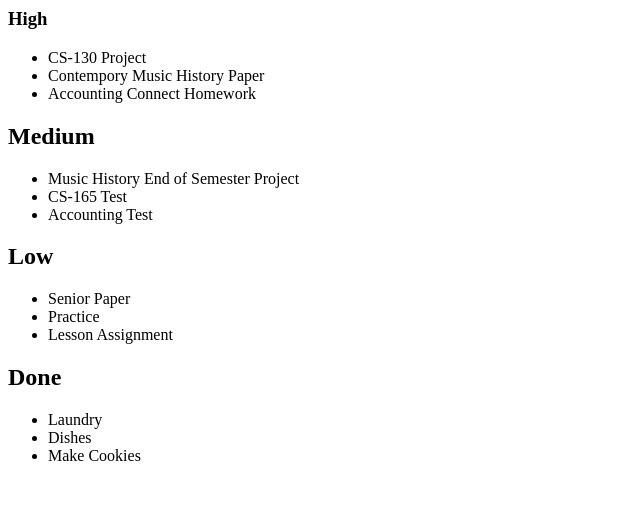
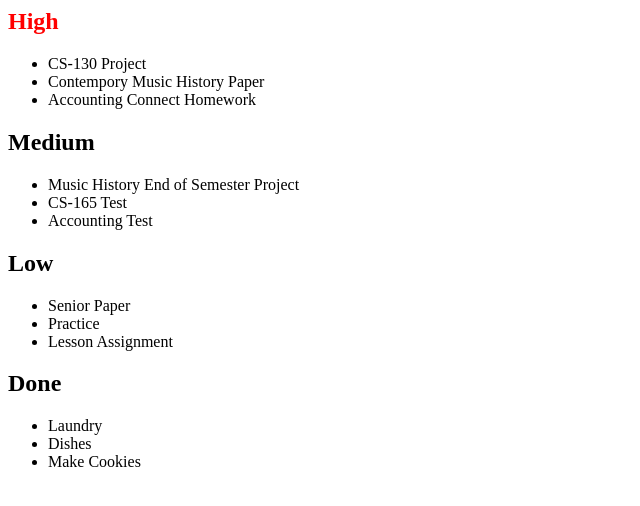
Before and after one commit to brader0/brader0.github.io, a plain HTML site: page todo2.html in a window 1280 px wide. Shown: the whole page, without its empty margins (0-640 px from the left). Drawn offline with Linux system fonts and the light colour scheme.

Commit message:
Update todo2.html

```diff
--- a/todo2.html
+++ b/todo2.html
@@ -1,36 +1,30 @@
 <html>
+
   <head>
     <title>To-Do Round 2</title>
     <link rel=stylesheet href=todo.css type=text/css />
   </head>
+
   <body>
-    <article>
-      <section>
-        <h1>High</h1>
-        <ul>
-          <li>CS-130 Project</li>
-          <li>Contempory Music History Paper</li>
-          <li>Accounting Connect Homework</li>
-        </ul>
-      </section>
-    </article>
     <section>
+      <h1 class="High">High</h1>
+      <ul>
+        <li>CS-130 Project</li>
+        <li>Contempory Music History Paper</li>
+        <li>Accounting Connect Homework</li>
+      </ul>
       <h1>Medium</h1>
       <ul>
         <li>Music History End of Semester Project</li>
         <li>CS-165 Test</li>
         <li>Accounting Test</li>
       </ul>
-    </section>
-    <section>
       <h1>Low</h1>
       <ul>
         <li>Senior Paper</li>
         <li>Practice</li>
         <li>Lesson Assignment</li>
       </ul>
-    </section>
-    <section>
       <h1>Done</h1>
       <ul>
         <li>Laundry</li>
```
